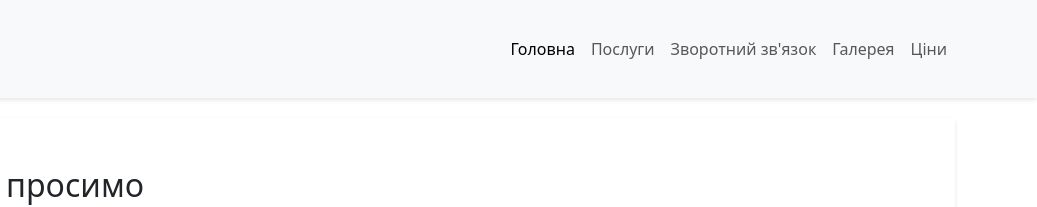
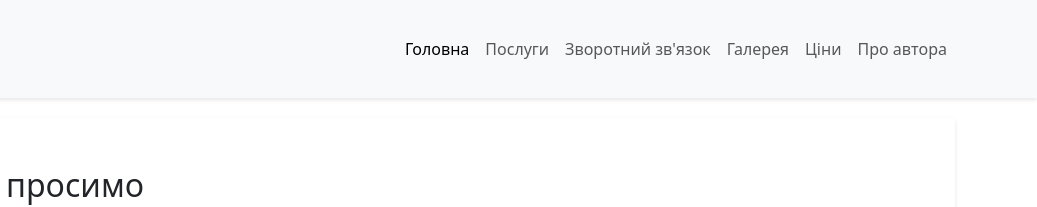
Before and after one commit to roman-zvir/microsoft-lviv, a plain HTML site: page index.html in a window 1280 px wide. Shown: the top 207 px of the page, 243-1280 px from the left. Drawn offline with Linux system fonts and the light colour scheme.

Commit message:
Update index.html

```diff
--- a/index.html
+++ b/index.html
@@ -29,6 +29,8 @@
                         <li class="nav-item"><a class="nav-link" href="#feedback">Зворотний зв'язок</a></li>
                         <li class="nav-item"><a class="nav-link" href="#gallery">Галерея</a></li>
                         <li class="nav-item"><a class="nav-link" href="#price">Ціни</a></li>
+                        <li class="nav-item"><a class="nav-link" href="author.html">Про автора</a></li>
+
                     </ul>
                 </div>
             </div>
```
